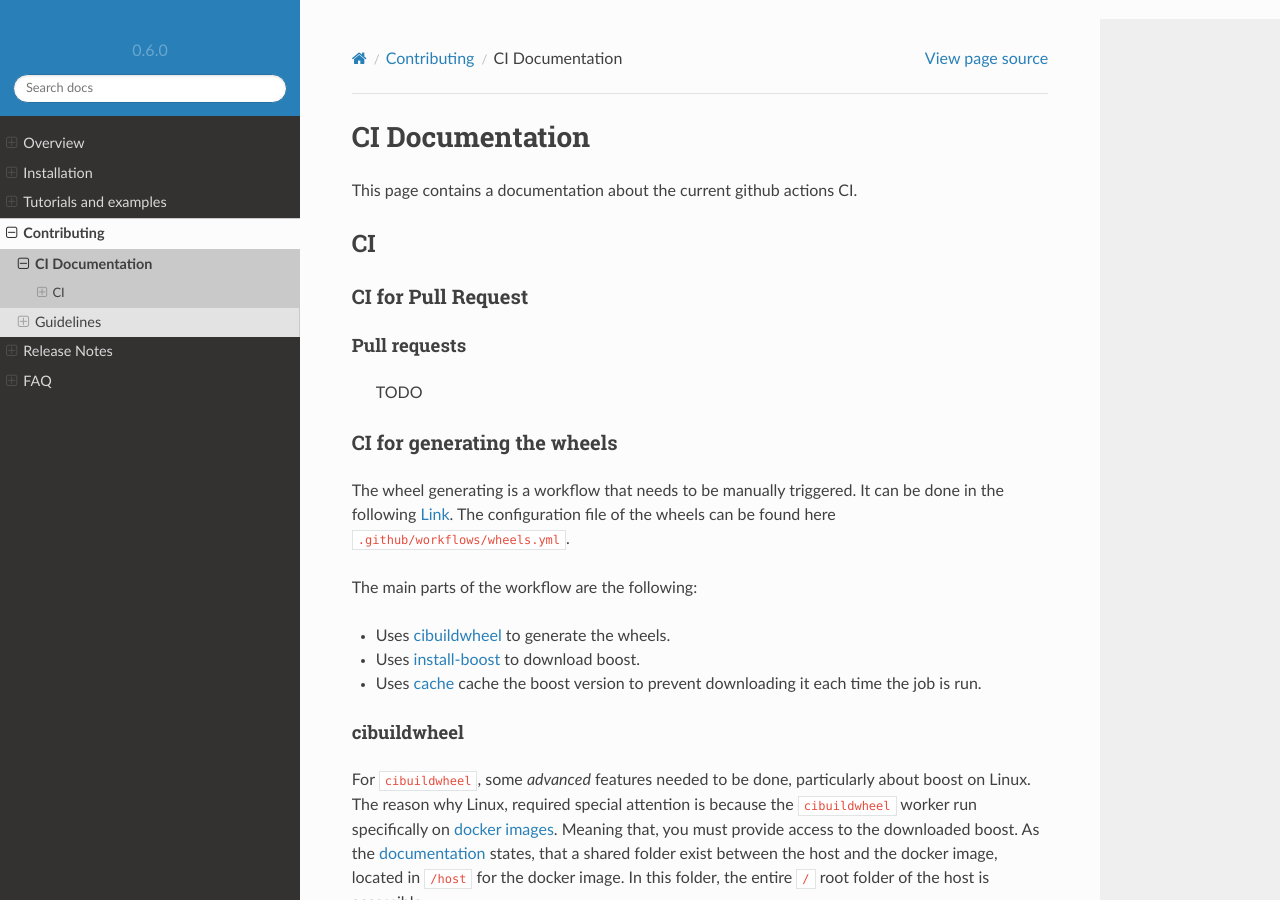
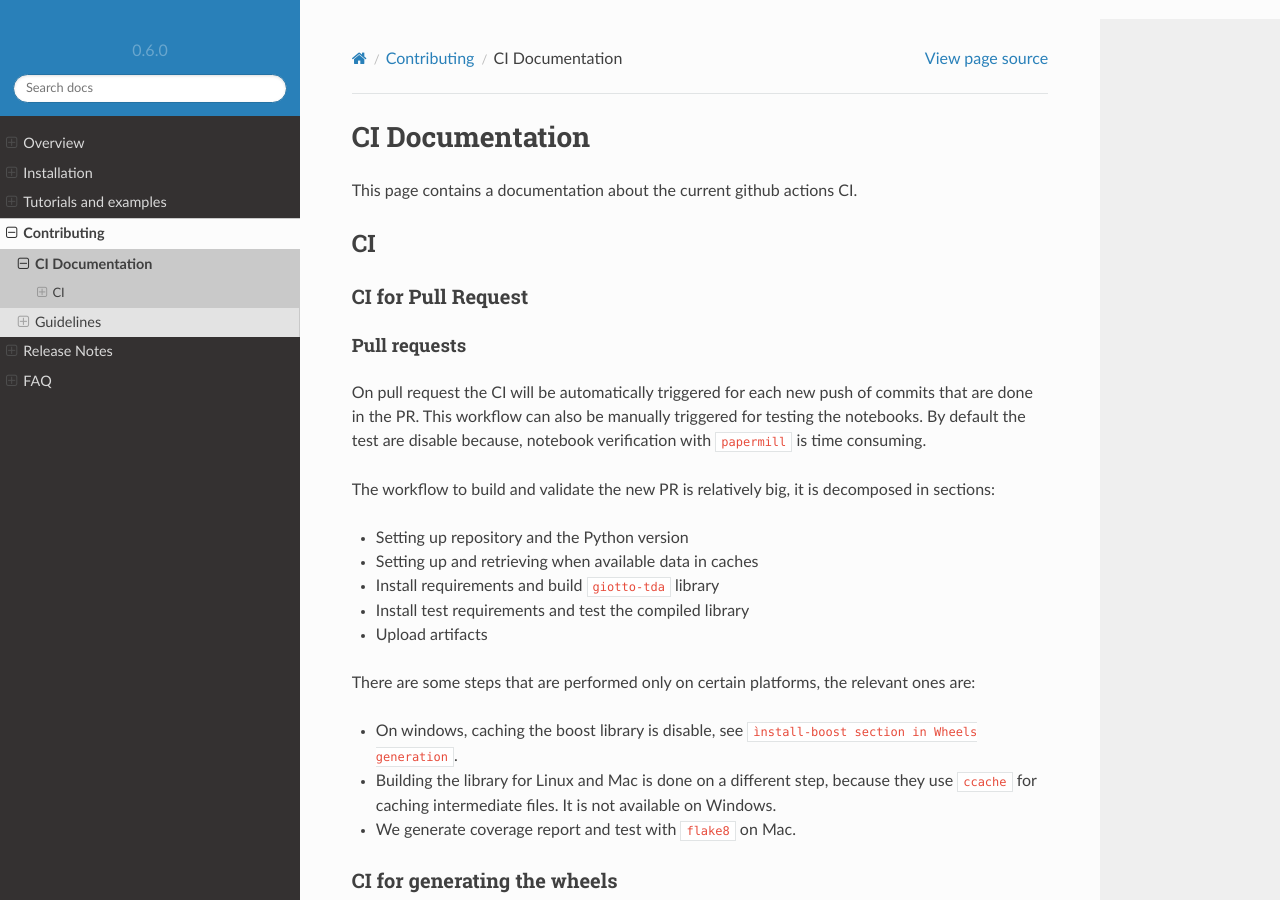
Before and after one commit to giotto-ai/giotto-tda, a Sphinx documentation site: the page built from doc/contributing/ci.rst, in a window 1280 px wide and 900 px high. Built offline with Sphinx 7.4.7 and the Read the Docs theme 2.0.0, drawn with Linux system fonts in a browser that asks for light colours; pages that are not in the unit, such as notebooks, are missing from menus; comment, search, counter and statistics services are not loaded; the version number is read from the project's files by our own code.

Commit message:
[DOC] Add first draft of documentation related to the CI
Signed-off-by: julian <monkeybreaker@protonmail.com>

```diff
--- a/doc/contributing/ci.rst
+++ b/doc/contributing/ci.rst
@@ -23,7 +23,22 @@ CI for Pull Request
 
 Pull requests
 -------------
- TODO
+
+On pull request the CI will be automatically triggered for each new push of commits that are done in the PR. This workflow can also be manually triggered for testing the notebooks. By default the test are disable because, notebook verification with ``papermill`` is time consuming.
+
+The workflow to build and validate the new PR is relatively big, it is decomposed in sections:
+
+* Setting up repository and the Python version
+* Setting up and retrieving when available data in caches
+* Install requirements and build ``giotto-tda`` library
+* Install test requirements and test the compiled library
+* Upload artifacts
+
+There are some steps that are performed only on certain platforms, the relevant ones are:
+
+* On windows, caching the boost library is disable, see ``ìnstall-boost section in Wheels generation``.
+* Building the library for Linux and Mac is done on a different step, because they use ``ccache`` for caching intermediate files. It is not available on Windows.
+* We generate coverage report and test with ``flake8`` on Mac.
 
 CI for generating the wheels
 ============================
```
